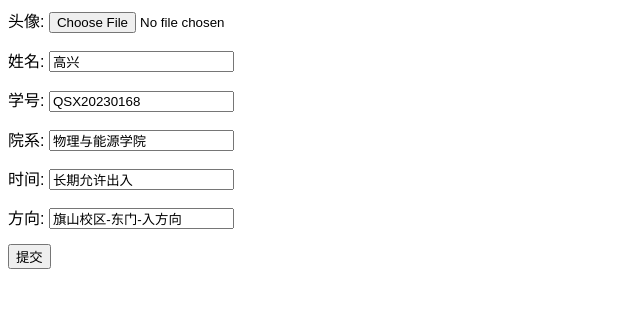
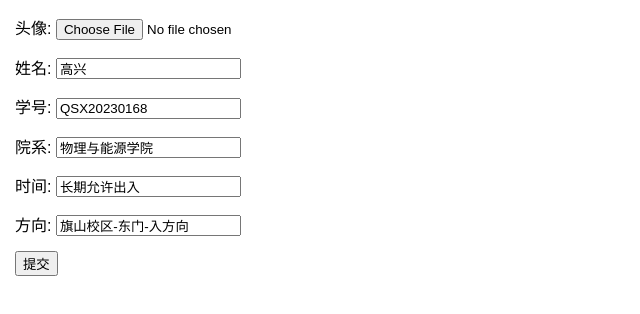
Before and after one commit to ishx/inout, a plain HTML site: page index.html in a window 1280 px wide. Shown: the whole page, without its empty margins (0-640 px from the left). Drawn offline with Linux system fonts and the light colour scheme.

Commit message:
Update index.html

```diff
--- a/index.html
+++ b/index.html
@@ -6,9 +6,15 @@
     <meta name="viewport" content="width=device-width, initial-scale=1.0">
     <title>通行证</title>
     <style>
+        html {
+            margin: 0;
+            padding: 0;
+        }
         body {
             font-family: Arial, sans-serif;
             background-size: cover;
+            margin: 0;
+            padding: 0;
         }
 
         .info {
@@ -148,7 +154,7 @@
         }
 
         .form-item {
-            margin-bottom: 15px;
+            margin: 15px;
         }
 
         #top-image {
@@ -1973,7 +1979,9 @@ bZqHsIFSTwAAAABJRU5ErkJggg==" alt="Top Image" id="top-image">
                 <label>方向:</label>
                 <input type="text" name="direction" value="旗山校区-东门-入方向">
             </div>
-            <button type="submit">提交</button>
+            <div class="form-item">
+                <button type="submit">提交</button>
+            </div>
         </form>
     </div>
 
```
